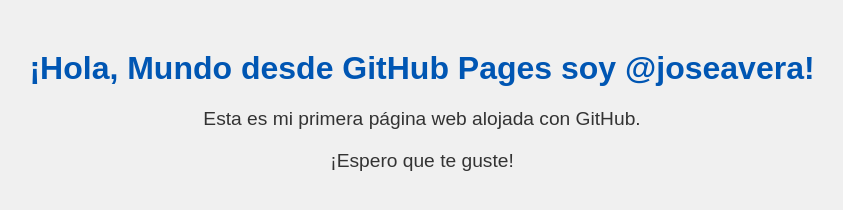
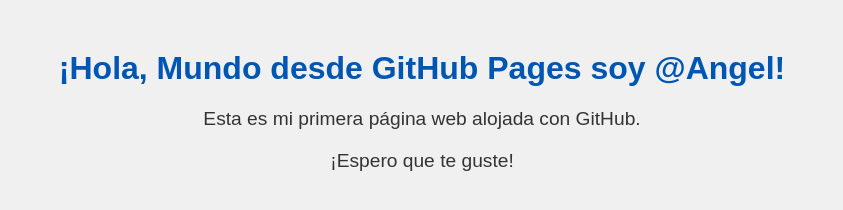
Before and after one commit to AngelFer17/af, a plain HTML site: page index.html in a window 1280 px wide. Shown: the whole page, without its empty margins (218-1061 px from the left). Drawn offline with Linux system fonts and the light colour scheme.

Commit message:
Update index.html

```diff
--- a/index.html
+++ b/index.html
@@ -21,7 +21,7 @@
     </style>
 </head>
 <body>
-    <h1>¡Hola, Mundo desde GitHub Pages soy @joseavera!</h1>
+    <h1>¡Hola, Mundo desde GitHub Pages soy @Angel!</h1>
     <p>Esta es mi primera página web alojada con GitHub.</p>
     <p>¡Espero que te guste!</p>
 </body>
```
